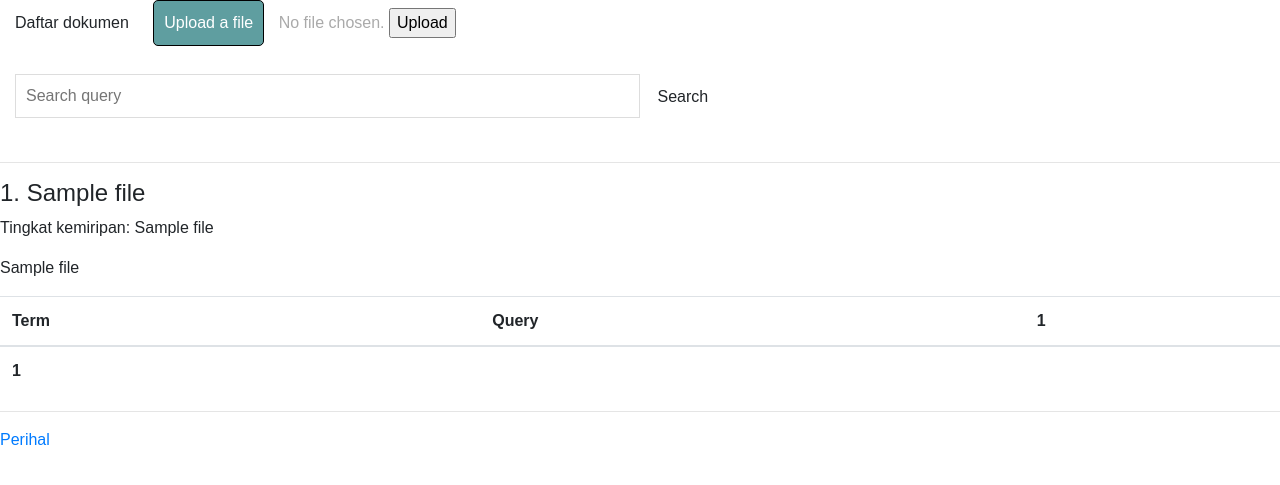
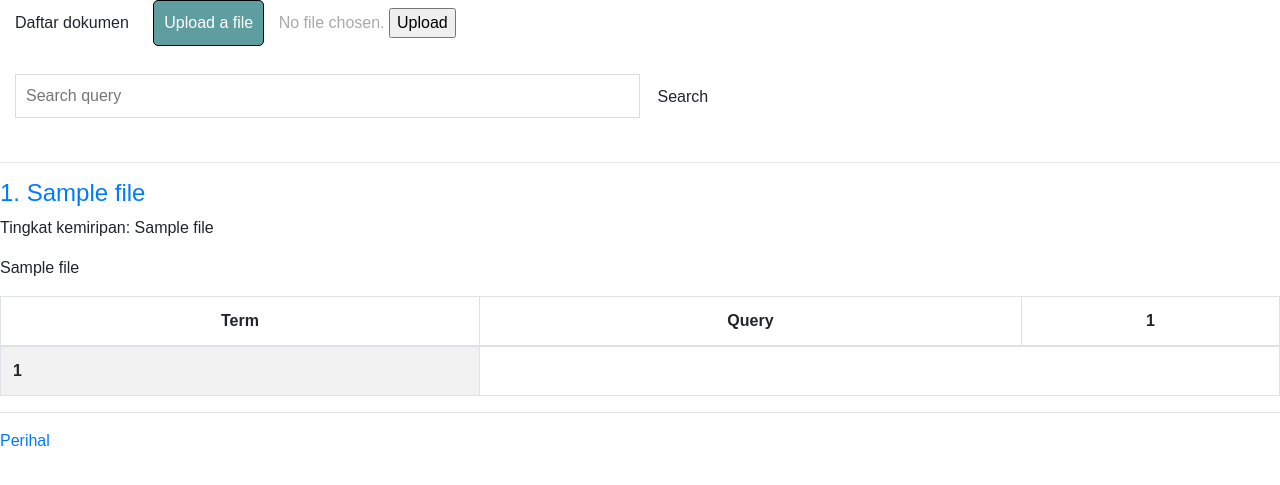
Before and after one commit to rafirm29/Algeo02-19027, a Flask app: template src/templates/search.html in a window 1280 px wide. Shown: the top 485 px of the page. Run offline with Flask 2, Linux system fonts and the light colour scheme; the template is opened without the code that fills it: most values are stand-ins (such as "Sample title", 1, 10 or a date in 2020); lists and menus that the app fills with data are empty.

Commit message:
updated table styling

```diff
--- a/src/templates/search.html
+++ b/src/templates/search.html
@@ -3,7 +3,7 @@
 {% block query %}
 {% for file in result %}
 <tr>
-    <h4>{{file[0]}}. {{file[1]}}</h4>
+    <a href="#"><h4>{{file[0]}}. {{file[1]}}</h4></a>
     <p>Tingkat kemiripan: {{file[2]}}</p>
     <p>{{file[3]}}</p>
 </tr>
@@ -12,14 +12,14 @@
 
 
 {% block table %}
-<table class="table">
+<table class="table table-bordered table-striped table-hover">
     <!--First Row-->
     <thead>
         <tr>
-            <th scope="col">Term</th>
-            <th scope="col">Query</th>
+            <th scope="col" class="text-center">Term</th>
+            <th scope="col" class="text-center">Query</th>
             {% for x in thead %}
-            <th scope="col">{{x[0]}}</th>
+            <th scope="col" class="text-center">{{x[0]}}</th>
             {% endfor %}
         </tr>
     </thead>
```
